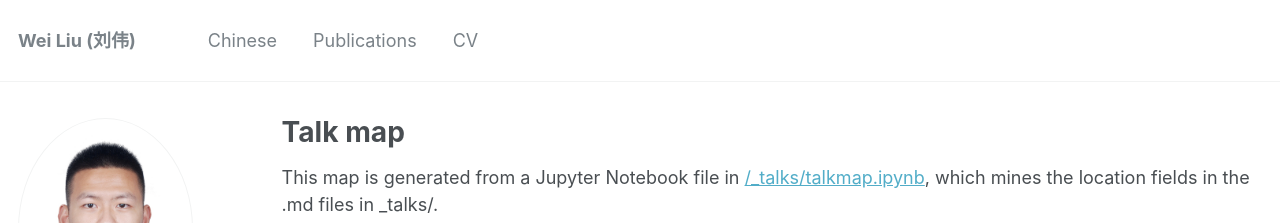
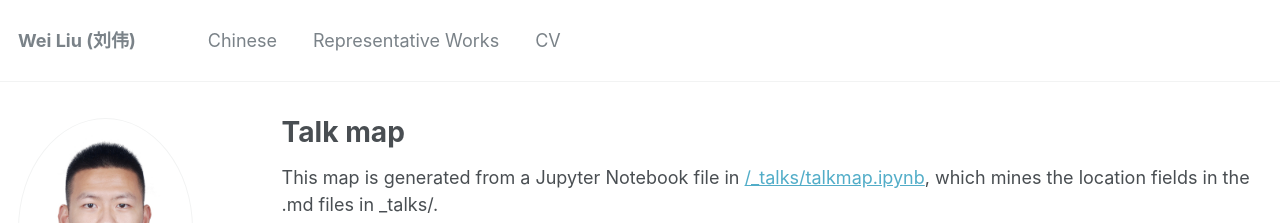
Before and after one commit to jugechengzi/WeiLiu.github.io, a Jekyll site: the page built from _pages/talkmap.html, in a window 1280 px wide and 1147 px high. Shown: the top 223 px of the window. Built offline with Jekyll 4.4.1, drawn with Linux system fonts in a browser that asks for light colours; nearby versions of some CDN libraries; some web fonts are replaced.

Commit message:
Update navigation.yml

```diff
--- a/_data/navigation.yml
+++ b/_data/navigation.yml
@@ -4,7 +4,7 @@ main:
   #   url: /English/
   - title: "Chinese"
     url: /Chinese/
-  - title: "Publications"
+  - title: "Representative Works"
     url: /Publications/
   - title: "CV"
     url: /cv/
```
